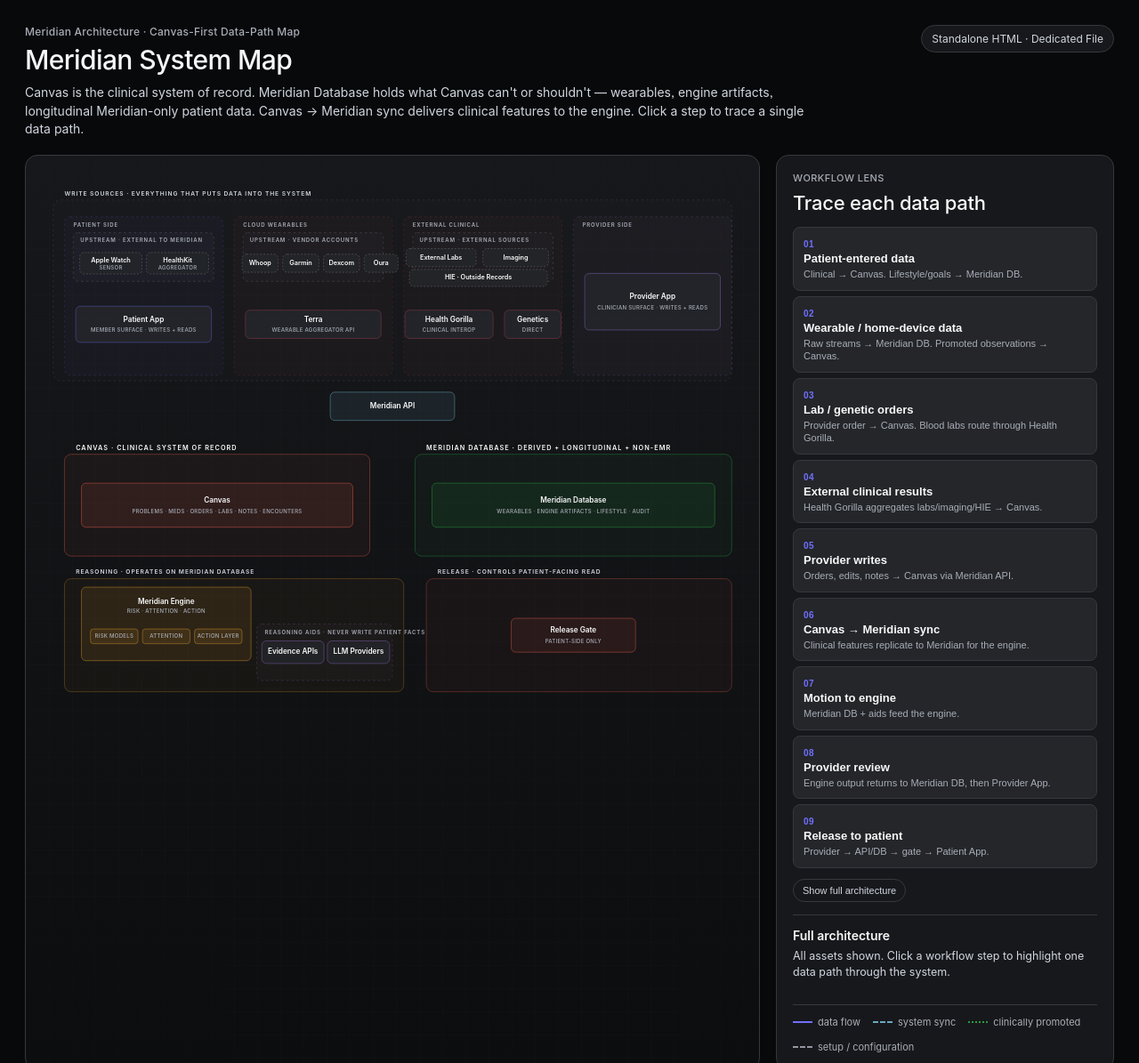
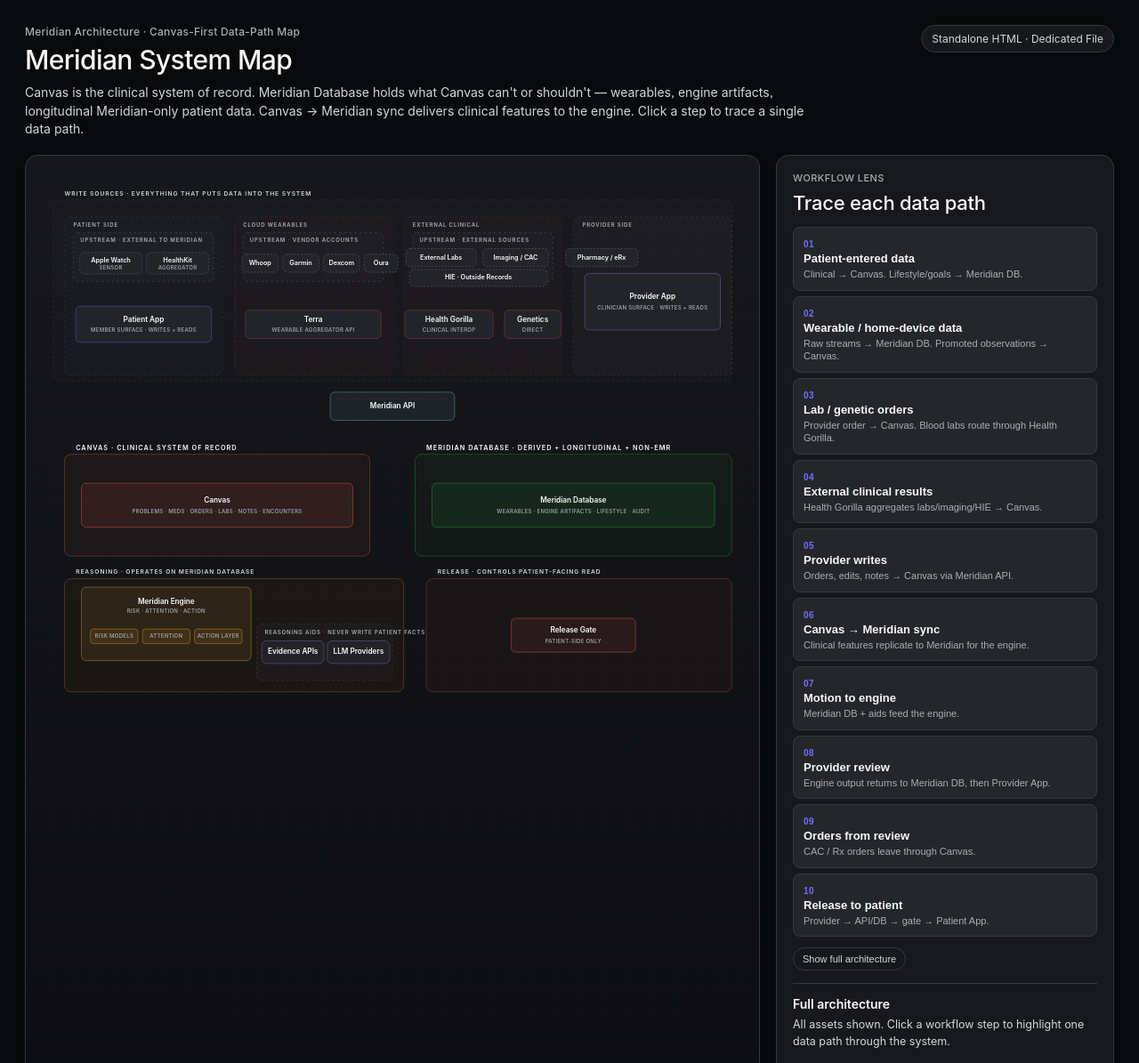
Before and after one commit to yimjason01-blip/meridian-system-map, a plain HTML site: page index.html in a window 1280 px wide. Shown: the top 1195 px of the page at 89% size. Drawn offline with Linux system fonts and the light colour scheme.

Commit message:
Add reviewed action orders step

```diff
--- a/index.html
+++ b/index.html
@@ -379,8 +379,12 @@
             <span class="step-num">08</span><strong>Provider review</strong>
             <span class="desc">Engine output returns to Meridian DB, then Provider App.</span>
           </button>
+          <button class="step" data-step="action_orders">
+            <span class="step-num">09</span><strong>Orders from review</strong>
+            <span class="desc">CAC / Rx orders leave through Canvas.</span>
+          </button>
           <button class="step" data-step="release">
-            <span class="step-num">09</span><strong>Release to patient</strong>
+            <span class="step-num">10</span><strong>Release to patient</strong>
             <span class="desc">Provider → API/DB → gate → Patient App.</span>
           </button>
         </div>
@@ -425,7 +429,8 @@
 
       // External clinical: external sources upstream, then Health Gorilla + Genetics
       'ext-labs':       { cx: 706, cy: 152, w: 124, h: 32, label: 'External Labs',   sub: '',                cls: 'upstream' },
-      'ext-imaging':    { cx: 838, cy: 152, w: 116, h: 32, label: 'Imaging',         sub: '',                cls: 'upstream' },
+      'ext-imaging':    { cx: 838, cy: 152, w: 116, h: 32, label: 'Imaging / CAC',   sub: '',                cls: 'upstream' },
+      'pharmacy':       { cx: 990, cy: 152, w: 128, h: 32, label: 'Pharmacy / eRx',  sub: '',                cls: 'upstream' },
       'ext-hie':        { cx: 772, cy: 188, w: 244, h: 30, label: 'HIE · Outside Records', sub: '',          cls: 'upstream' },
       'health-gorilla': { cx: 720, cy: 270, w: 156, h: 50, label: 'Health Gorilla',  sub: 'Clinical interop', cls: 'connector' },
       'genetics-lab':   { cx: 868, cy: 270, w: 100, h: 50, label: 'Genetics',        sub: 'Direct',          cls: 'connector' },
@@ -594,11 +599,35 @@
         movement: [
           'Meridian Engine → Meridian Database writes risk / attention / action artifacts.',
           'Meridian Database → Meridian API → Provider App presents the clinician review queue.',
-          'Provider review happens before anything is released to the patient.'
+          'Provider review happens before orders or patient release.'
+        ]
+      },
+      action_orders: {
+        title: '09 · Orders from review',
+        summary: 'After provider review, some accepted actions become outbound clinical orders before patient-facing release. The provider initiates them from the Provider App; Meridian API writes the operational order into Canvas; Canvas sends CAC imaging orders to imaging/radiology and prescriptions through the eRx/pharmacy path.',
+        primary: ['provider-app', 'canvas'],
+        arrows:  [
+          ['provider-app','api'],
+          ['api','canvas'],
+          ['canvas','ext-imaging'],
+          ['canvas','pharmacy']
+        ],
+        nodes:   ['provider-app','api','canvas','ext-imaging','pharmacy'],
+        portLabels: [
+          { x: 92, y: 575, dotX: 70, dotY: 590, text: 'Reviewed order in' },
+          { x: 432, y: 538, dotX: 432, dotY: 551, text: 'CAC / imaging out' },
+          { x: 555, y: 641, dotX: 550, dotY: 626, text: 'Rx / eRx out' }
+        ],
+        assets:  ['Provider App','Meridian API','Canvas','Imaging / CAC','Pharmacy / eRx'],
+        movement: [
+          'Provider App → Meridian API sends the reviewed clinical action order.',
+          'Meridian API → Canvas creates the operational clinical order record.',
+          'CAC / imaging: Canvas → Imaging / CAC.',
+          'Prescription: Canvas → Pharmacy / eRx.'
         ]
       },
       release: {
-        title: '09 · Release to patient',
+        title: '10 · Release to patient',
         summary: 'The release is initiated from the Provider App after clinician review. The Provider App sends the release signal through the Meridian API, Meridian records the approved/released state, and the Release Gate controls what becomes visible in the Patient App.',
         primary: ['provider-app', 'release', 'patient-app'],
         arrows:  [
@@ -721,6 +750,16 @@
       'canvas>genetics-lab': {
         from: { x: 550, y: 626 }, to: { x: 868, y: 295 },
         fromDir: 'right', toDir: 'down', tangent: 120
+      },
+
+      // Step 09: reviewed actions become outbound orders via Canvas.
+      'canvas>ext-imaging': {
+        from: { x: 432, y: 551 }, to: { x: 838, y: 168 },
+        fromDir: 'up', toDir: 'down', tangent: 125
+      },
+      'canvas>pharmacy': {
+        from: { x: 550, y: 626 }, to: { x: 990, y: 168 },
+        fromDir: 'right', toDir: 'down', tangent: 130
       },
 
       // Step 04: separate inbound result ports so Health Gorilla and Genetics do not merge visually.
```
